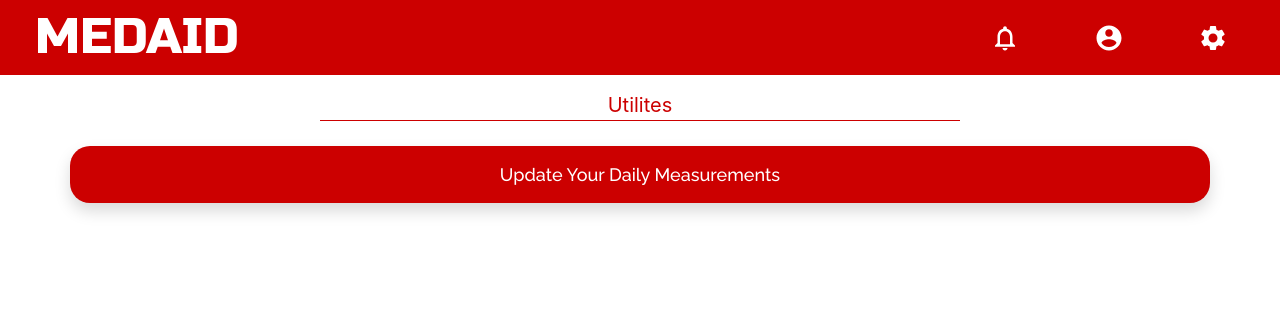
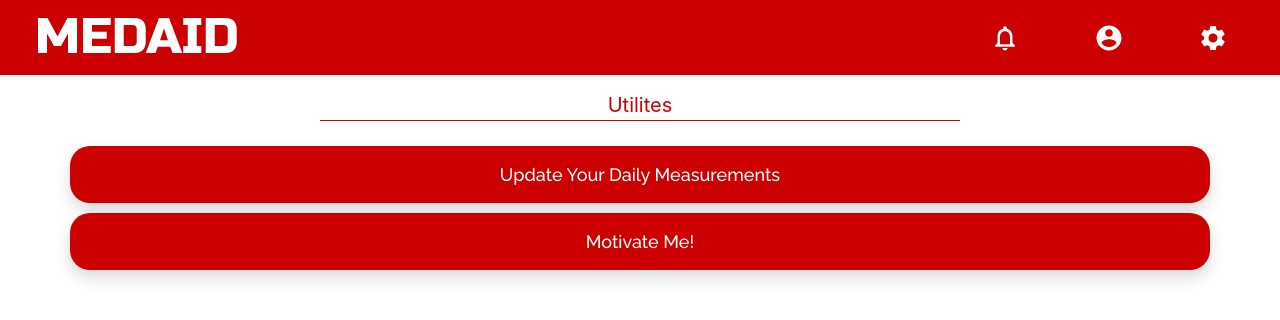
Before and after one commit to Imsanskar/QuantumHack_MedAid, a React (Create React App) app in the folder client/: page /utility in a window 1280 px wide. Shown: the top 320 px of the page. Built offline with nearby package versions, Linux system fonts and the light colour scheme; no server answers.

Commit message:
random-quote-fetcher

```diff
--- a/client/src/components/NavPages/Utility.js
+++ b/client/src/components/NavPages/Utility.js
@@ -3,6 +3,7 @@ import Navigation from '../CommonComponents/Navigation'
 import Heading from '../CommonComponents/Heading'
 import BlockText from '../CommonComponents/BlockText'
 import UtilityForm from '../SpecificComponents/Forms/UtilityForm'
+import QuoteFetcher from '../SpecificComponents/QuoteFetcher'
 
 const Utility = () => {
     const [menuShow, updateMenuStatus] = useState(false)
@@ -25,7 +26,7 @@ const Utility = () => {
             <span className="hidden-form-mm" hidden>
                 <UtilityForm />
             </span>
-
+            <QuoteFetcher />
         </>
     )
 }
--- /dev/null
+++ b/client/src/components/SpecificComponents/QuoteFetcher.js
@@ -0,0 +1,45 @@
+import React, { useState, useEffect } from 'react'
+import axios from 'axios'
+import BlockText from '../CommonComponents/BlockText'
+
+const QuoteFetcher = () => {
+    const [quote, updateQuote] = useState({quote: '', author: ''})
+    const [onButtonClick, checkButtonClick] = useState(false)
+
+    const getRequestMade = () => {
+        checkButtonClick(!onButtonClick)
+    }
+
+    useEffect(() => {
+        axios
+        .get('https://api.quotable.io/random')
+        .then( res => {
+            console.log(res);
+            updateQuote({quote : `${res.data.content}`, author: `${res.data.author}`});
+        })
+        .catch(err => console.error(err))
+    },[onButtonClick])
+
+    return (
+        <>
+           <span onClick={getRequestMade} style={{cursor: "pointer"}}>
+               <BlockText bgColor="#cc0000" icon="" name="motivational">
+                   Motivate Me!
+               </BlockText>
+            </span>
+            <div className="container" style={textStyle}>
+                {quote.quote}
+                <br/>
+                <strong>{quote.author}</strong>
+            </div>
+        </>
+    )
+}
+
+const textStyle = {
+    color: "#cc0000",
+    fontFamily: "Raleway-Medium",
+    fontSize: "18px",
+}
+
+export default QuoteFetcher
```
